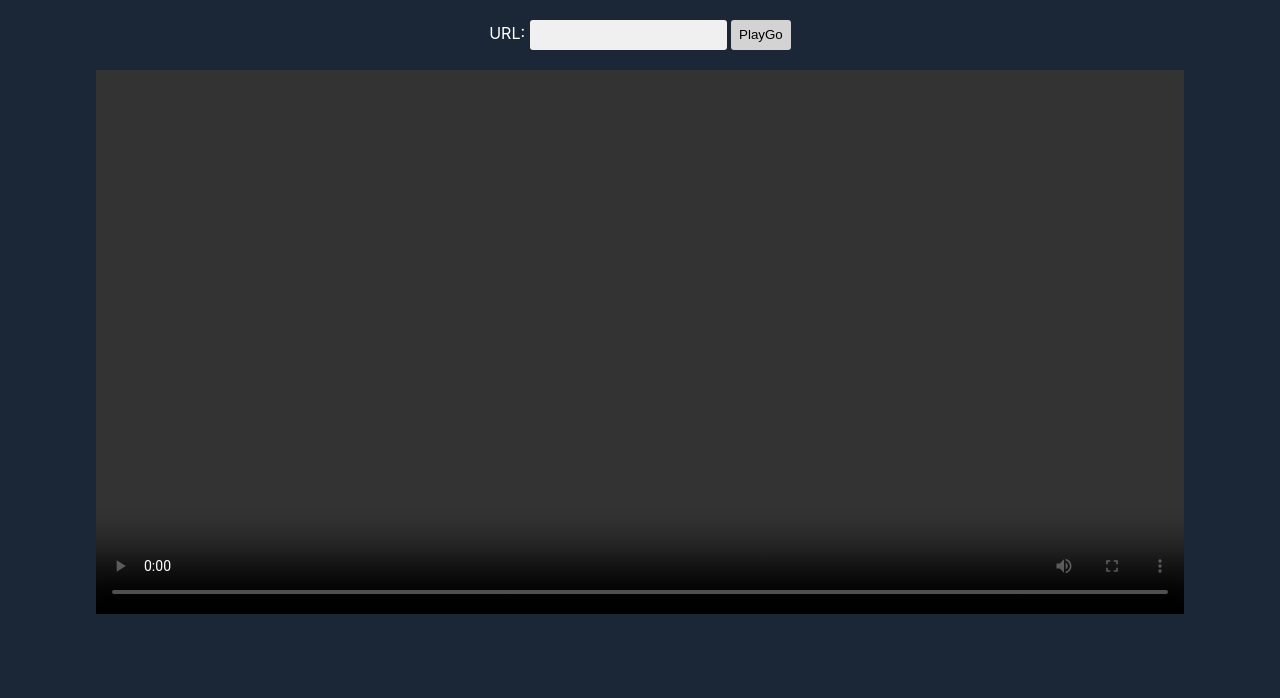
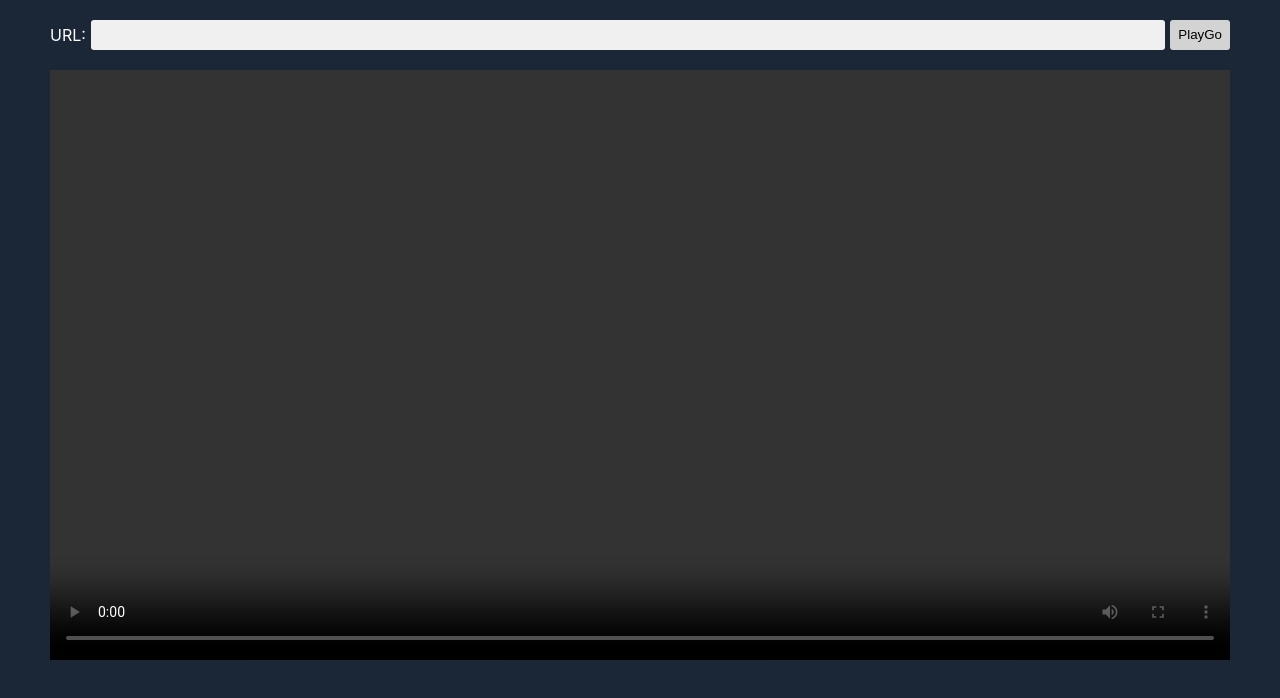
Before and after one commit to jaesung9507/rtsp-playgo, a website built with Vite: page frontend/index.html in a window 1280 px wide. Built offline with nearby package versions, Linux system fonts and the light colour scheme; files whose address does not match are found by name.

Commit message:
ui: increase input field size

```diff
--- a/frontend/index.html
+++ b/frontend/index.html
@@ -8,11 +8,11 @@
 <body>
 <div id="app">
     <div class="input-box">
-        <lable>URL: <input type="text" class="input" id="inputUrl"></lable>
+        <label>URL: <input type="text" class="input" id="inputUrl"></label>
         <button class="btn" id="btnPlayGo" onclick="OnPlayGo();">PlayGo</button>
     </div>
-    <div id="live" class="input-box">
-        <video id="elVideo" style="width: 85%" controls></video><br>
+    <div id="live">
+        <video id="elVideo" controls></video><br>
     </div>
 </div>
 <script src="./src/main.js" type="module"></script>
--- a/frontend/src/app.css
+++ b/frontend/src/app.css
@@ -1,5 +1,18 @@
+#app {
+    padding-inline: 50px;
+}
+
 .input-box {
-    margin-top: 20px;
+    margin-block: 20px;
+    display: flex;
+    gap: 5px;
+}
+
+.input-box > label {
+    display: flex;
+    align-items: center;
+    flex-grow: 1;
+    gap: 5px;
 }
 
 .input-box .btn {
@@ -27,6 +40,7 @@
     padding: 0 10px;
     background-color: rgba(240, 240, 240, 1);
     -webkit-font-smoothing: antialiased;
+    flex-grow: 1;
 }
 
 .input-box .input:hover {
@@ -38,3 +52,7 @@
     border: none;
     background-color: rgba(255, 255, 255, 1);
 }
+
+#live video {
+    width: 100%;
+}
```
